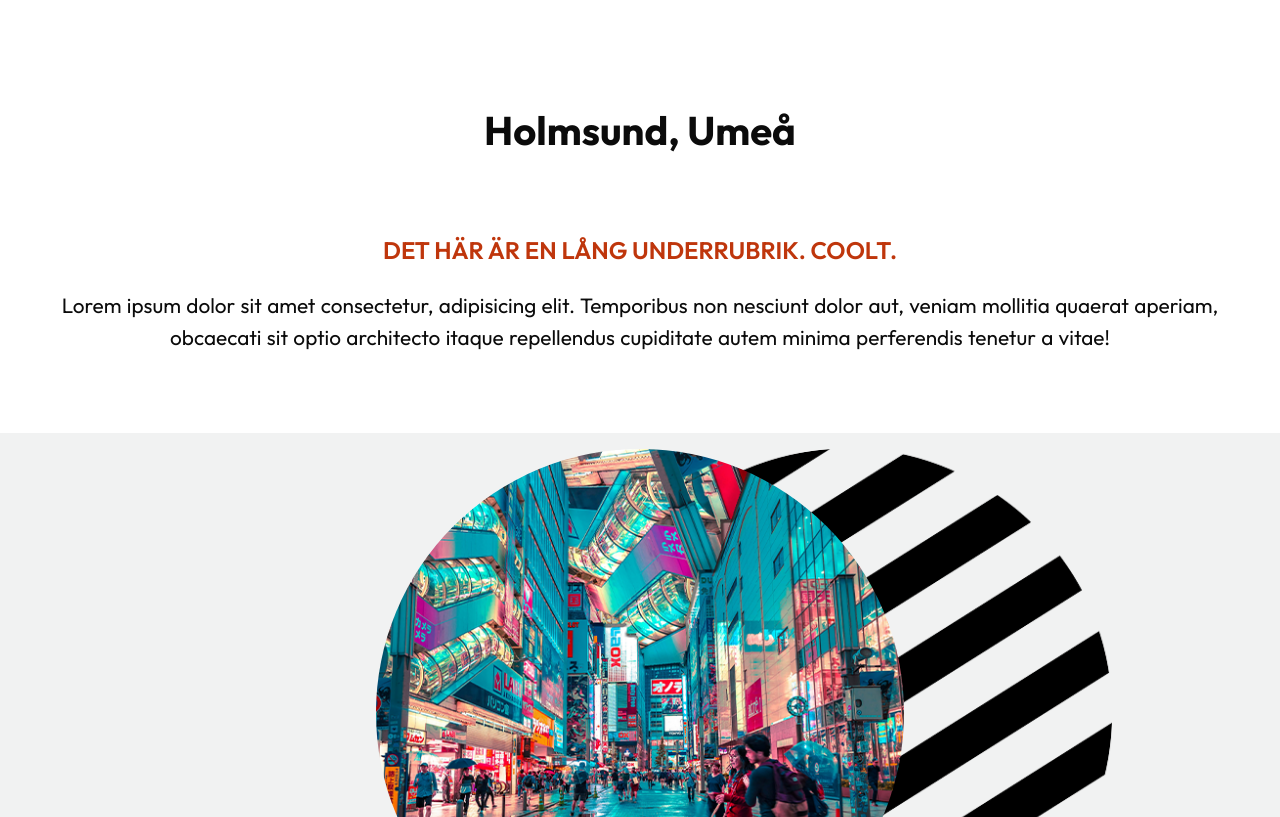
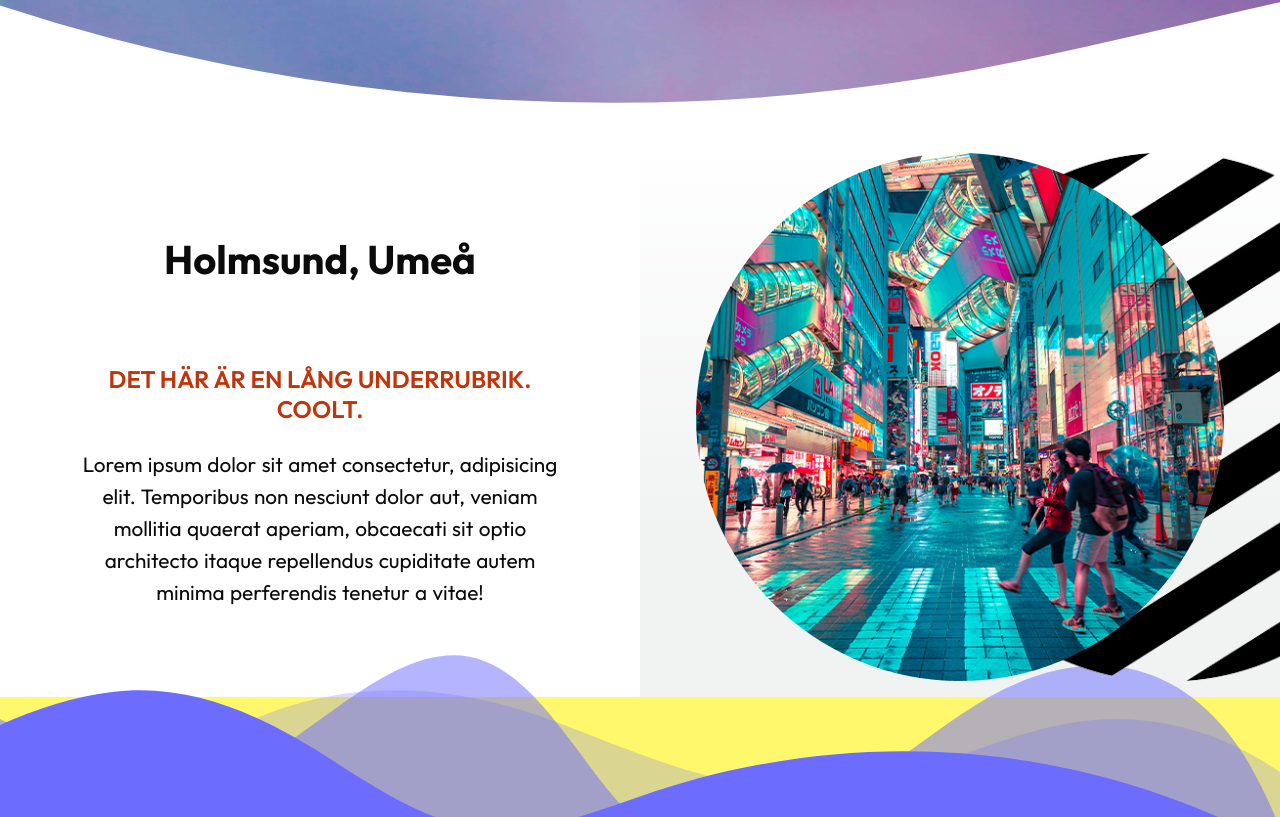
Before and after one commit to jhn322/holmsund-information, a React (Vite) app: page / in a window 1280 px wide. Shown: the part 783-1600 px from the top of the page. Built offline with nearby package versions, Linux system fonts and the light colour scheme.

Commit message:
combined content and circle, fixed both for desktop responsive design

```diff
--- a/src/components/Circle.jsx
+++ /dev/null
@@ -1,18 +0,0 @@
-import React from "react";
-import styles from "../styles/Circle.module.css";
-import circle1Image from "../assets/circle1.png";
-import circle2Image from "../assets/circle2.png";
-
-const Circle = () => {
-  return (
-    <main className={styles.circleContainer}>
-      <div className={styles.circleBackground}>
-        <h2>double circle</h2>
-        <img src={circle2Image} className={styles.circleBack} alt="Circle 2" />
-        <img src={circle1Image} className={styles.circleFront} alt="Circle 1" />
-      </div>
-    </main>
-  );
-};
-
-export default Circle;
--- a/src/components/Content.jsx
+++ b/src/components/ContentCircle.jsx
@@ -1,7 +1,9 @@
 import React, { useEffect, useRef } from "react";
-import styles from "../styles/Content.module.css";
+import styles from "../styles/ContentCircle.module.css";
+import circle1Image from "../assets/circle1.png";
+import circle2Image from "../assets/circle2.png";
 
-const Content = () => {
+const ContentCircle = () => {
   const contentRef = useRef(null);
 
   useEffect(() => {
@@ -41,8 +43,23 @@ const Content = () => {
           </article>
         </div>
       </div>
+      <article className={styles.circleContainer}>
+        <div className={styles.circleBackground}>
+          <h2>double circle</h2>
+          <img
+            src={circle2Image}
+            className={styles.circleBack}
+            alt="Circle 2"
+          />
+          <img
+            src={circle1Image}
+            className={styles.circleFront}
+            alt="Circle 1"
+          />
+        </div>
+      </article>
     </section>
   );
 };
 
-export default Content;
+export default ContentCircle;
--- a/src/pages/HomePage.jsx
+++ b/src/pages/HomePage.jsx
@@ -3,8 +3,7 @@ import React from "react";
 // Components
 import Navigation from "../components/Navigation";
 import Header from "../components/Header";
-import Content from "../components/Content";
-import Circle from "../components/Circle";
+import ContentCircle from "../components/ContentCircle";
 import Separator from "../components/Separator";
 import Spotlight from "../components/Spotlight";
 import Gallery from "../components/Gallery";
@@ -16,8 +15,7 @@ const HomePage = () => {
     <main>
       <Navigation />
       <Header />
-      <Content />
-      <Circle />
+      <ContentCircle />
       <Separator />
       <Spotlight />
       <Gallery />
--- a/src/styles/Circle.module.css
+++ /dev/null
@@ -1,86 +0,0 @@
-*,
-::before,
-::after {
-  box-sizing: border-box;
-  margin: 0;
-  padding: 0;
-  font-family: "Outfit", sans-serif;
-}
-
-body {
-  margin: 0;
-  padding: 0;
-}
-
-/* Circle.module.css */
-
-.circleContainer {
-  display: flex;
-  justify-content: center;
-  align-items: center;
-  height: 70vh;
-  background-color: #f1f2f2;
-  overflow: hidden;
-}
-
-.circleBackground {
-  position: relative;
-}
-
-.circleBack,
-.circleFront {
-  position: absolute;
-  top: 50%;
-  left: 50%;
-  transform: translate(-50%, -50%);
-}
-
-.circleBack {
-  z-index: 1;
-  left: 140%;
-  height: 24em;
-  width: 24em;
-}
-
-.circleFront {
-  z-index: 2;
-  width: 24em;
-  height: 24em;
-  border-radius: 50%;
-}
-
-/* Small phones */
-@media only screen and (max-width: 400px) {
-  .circleBack,
-  .circleFront {
-    height: 21em;
-    width: 21em;
-  }
-}
-
-/* Uncommon phone size */
-@media only screen and (min-width: 500px) and (max-width: 599px) {
-  .circleBack,
-  .circleFront {
-    height: 28em;
-    width: 28em;
-  }
-}
-
-/* Small Tablet */
-@media only screen and (min-width: 600px) and (max-width: 769px) {
-  .circleBack,
-  .circleFront {
-    height: 32em;
-    width: 32em;
-  }
-}
-
-/* Desktop */
-@media only screen and (min-width: 770px) {
-  .circleBack,
-  .circleFront {
-    height: 33em;
-    width: 33em;
-  }
-}
--- a/src/styles/Content.module.css
+++ b/src/styles/ContentCircle.module.css
@@ -79,6 +79,48 @@ body {
   opacity: 0;
 }
 
+/* Circle.module.css */
+
+.circleContainer {
+  display: flex;
+  justify-content: center;
+  align-items: center;
+  height: 70vh;
+  width: 100%;
+  background-color: #f1f2f2;
+  overflow: hidden;
+}
+
+.circleBackground {
+  position: relative;
+}
+
+.circleBackground h2 {
+  color: transparent;
+}
+
+.circleBack,
+.circleFront {
+  position: absolute;
+  top: 50%;
+  left: 50%;
+  transform: translate(-50%, -50%);
+}
+
+.circleBack {
+  z-index: 1;
+  left: 140%;
+  height: 24em;
+  width: 24em;
+}
+
+.circleFront {
+  z-index: 2;
+  width: 24em;
+  height: 24em;
+  border-radius: 50%;
+}
+
 /* Small phones */
 @media only screen and (max-width: 400px) {
   .titleContent {
@@ -91,6 +133,12 @@ body {
 
   .paragraphContent {
     font-size: 1.1rem;
+  }
+
+  .circleBack,
+  .circleFront {
+    height: 21em;
+    width: 21em;
   }
 }
 
@@ -107,6 +155,12 @@ body {
   .paragraphContent {
     font-size: 1.5rem;
   }
+
+  .circleBack,
+  .circleFront {
+    height: 28em;
+    width: 28em;
+  }
 }
 
 /* Small Tablet */
@@ -122,8 +176,77 @@ body {
   .paragraphContent {
     font-size: 1.5rem;
   }
+
+  .circleBack,
+  .circleFront {
+    height: 32em;
+    width: 32em;
+  }
 }
 
 /* Desktop */
 @media only screen and (min-width: 770px) {
+  .contentContainer {
+    display: flex;
+    flex-direction: row;
+    align-items: center;
+    justify-content: space-between;
+  }
+
+  .innerContent {
+    display: flex;
+    flex-direction: column;
+    align-items: center;
+    justify-content: center;
+    width: 50%;
+    padding: 0;
+  }
+
+  .textContent p {
+    max-width: 80%;
+    padding: 0;
+  }
+
+  .textContent h3 {
+    max-width: 80%;
+    padding: 0;
+  }
+
+  .circleContainer {
+    display: flex;
+    justify-content: center;
+    align-items: center;
+    height: 70vh;
+    width: 50%;
+    background: linear-gradient(to top, #f1f2f2 30%, #fff 100%);
+    overflow: hidden;
+  }
+
+  .circleBackground {
+    position: relative;
+  }
+
+  .circleBack,
+  .circleFront {
+    width: 33em;
+    height: 33em;
+  }
 }
+
+/* Circle sizing specific */
+@media only screen and (min-width: 770px) and (max-width: 849px) {
+  .circleBack,
+  .circleFront {
+    width: 22em;
+    height: 22em;
+  }
+}
+
+/* Circle sizing specific */
+@media only screen and (min-width: 850px) and (max-width: 1080px) {
+  .circleBack,
+  .circleFront {
+    width: 26em;
+    height: 26em;
+  }
+}
--- a/src/styles/Header.module.css
+++ b/src/styles/Header.module.css
@@ -77,7 +77,7 @@ body {
 .customShapeDividerBottom1714970187 svg {
   position: relative;
   display: block;
-  width: calc(300% + 1.3px);
+  width: calc(270% + 1.3px);
   height: 180px;
 }
 
@@ -96,7 +96,6 @@ body {
   }
 
   .customShapeDividerBottom1714970187 svg {
-    width: calc(300% + 1.3px);
     height: 170px;
   }
 }
@@ -112,7 +111,6 @@ body {
   }
 
   .customShapeDividerBottom1714970187 svg {
-    width: calc(300% + 1.3px);
     height: 220px;
   }
 }
@@ -129,13 +127,16 @@ body {
   }
 
   .customShapeDividerBottom1714970187 svg {
-    width: calc(300% + 1.3px);
     height: 240px;
   }
 }
 
 /* Desktop */
 @media only screen and (min-width: 770px) {
+  .headerContainer {
+    height: 115vh;
+  }
+
   .headerTitle {
     font-size: 7rem;
   }
@@ -146,8 +147,11 @@ body {
     width: 30em;
   }
 
+  .customShapeDividerBottom1714970187 {
+    bottom: -100px;
+  }
+
   .customShapeDividerBottom1714970187 svg {
-    width: calc(300% + 1.3px);
     height: 300px;
   }
 }
--- a/src/styles/Separator.module.css
+++ b/src/styles/Separator.module.css
@@ -85,7 +85,7 @@ body {
 /* Desktop */
 @media only screen and (min-width: 770px) {
   .separatorContainer {
-    height: 18vh;
+    height: 20vh;
   }
 
   .customShapeDividerBottom1715022695 svg {
```
